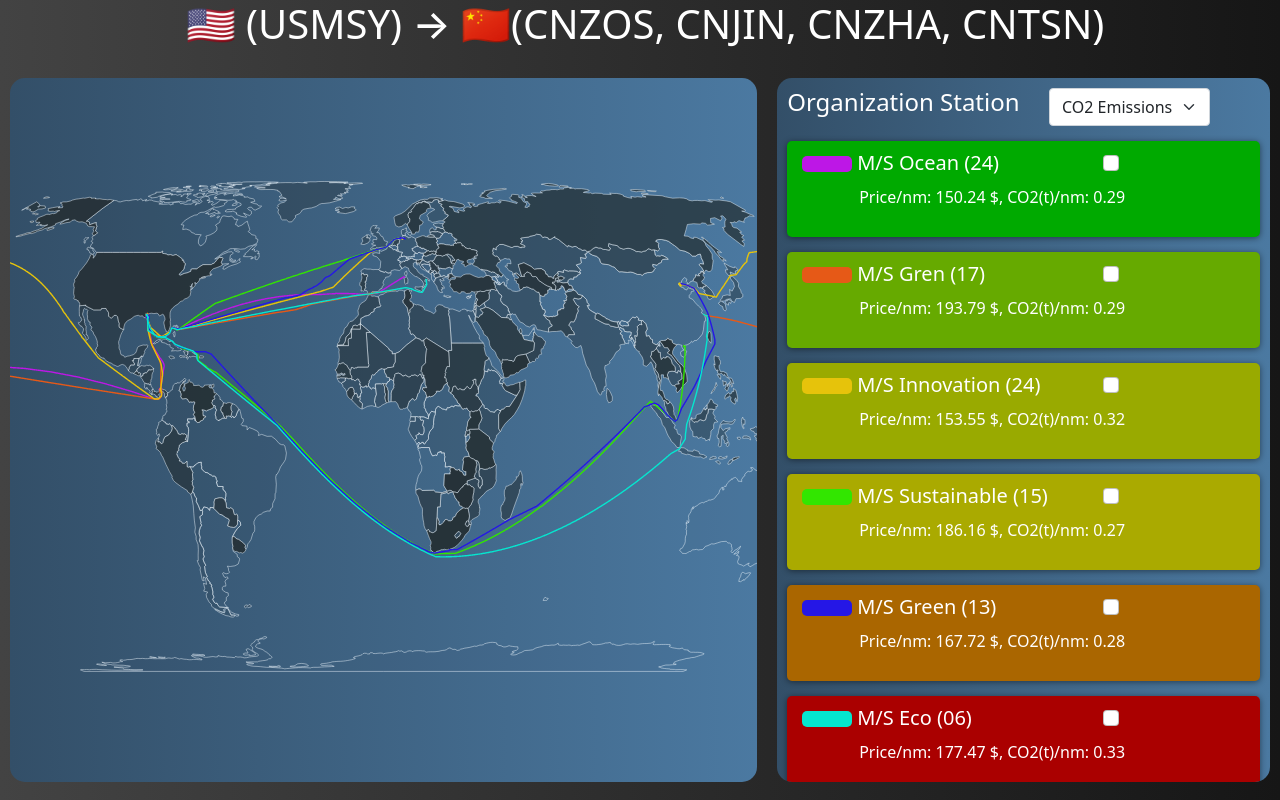
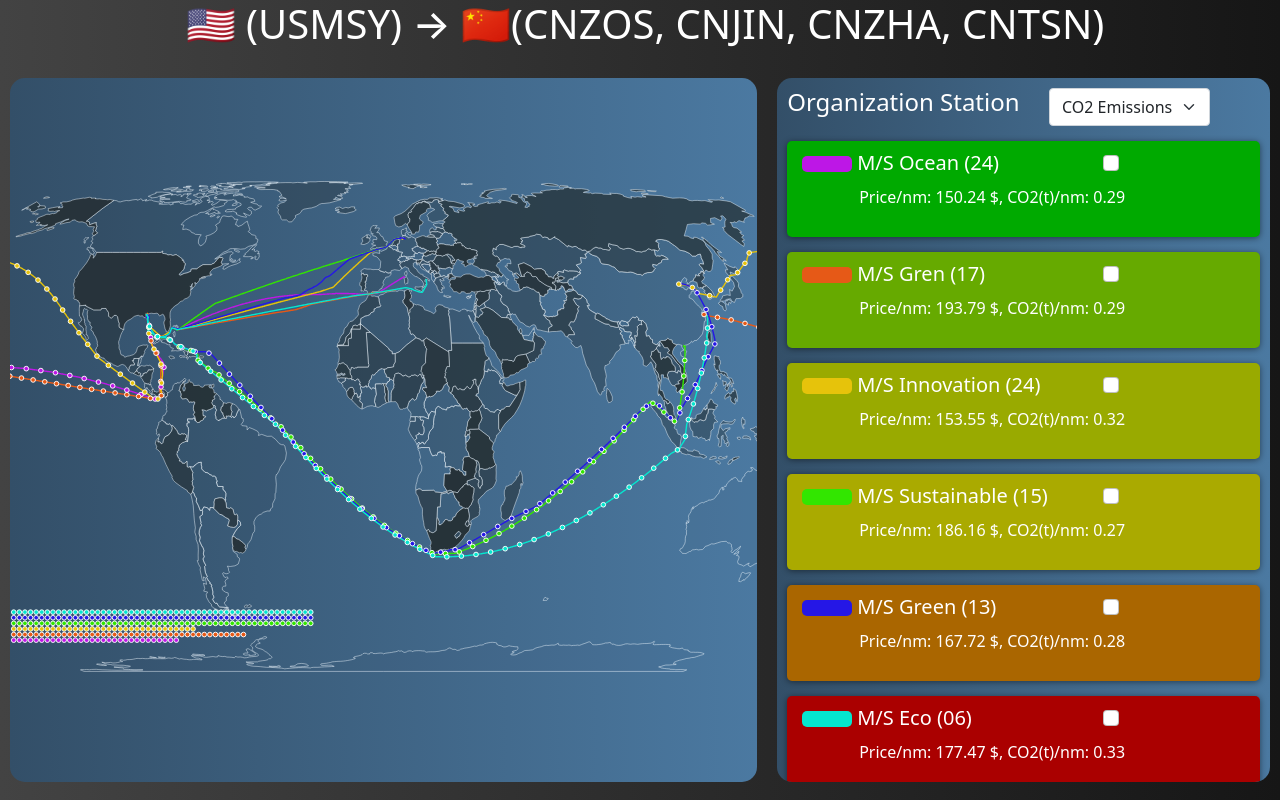
Before and after one commit to haved/Veracity7, a React (Create React App) app: page / in a window 1280 px wide. Built offline with nearby package versions, Linux system fonts and the light colour scheme.

Commit message:
add points and distance

```diff
--- a/src/App.tsx
+++ b/src/App.tsx
@@ -8,7 +8,6 @@ import { Card } from "react-bootstrap";
 import InfoContainer from "./Components/InfoContainer";
 import { Boat, loadBoats } from "./Boat";
 import { propTypes } from "react-bootstrap/esm/Image";
-import { sortAndDeduplicateDiagnostics } from "typescript";
 
 function App(this: any) {
   const [boatsUnsorted, setBoatsUnsorted] = useState<Boat[]>([]);
@@ -62,7 +61,7 @@ function App(this: any) {
         </header>
       </div>
       <div className="ContainerContainer">
-        <MapContainer boats={boats}></MapContainer>
+        <MapContainer boats={boats} dotVariable="price"></MapContainer>
         <InfoContainer boats={boats} setSorting={setSorting} boatsHidden={boatsHidden} setBoatsHidden={setBoatsHidden}></InfoContainer>
       </div>
     </div>
--- a/src/Boat.ts
+++ b/src/Boat.ts
@@ -80,7 +80,7 @@ export async function loadBoats(): Promise<Boat[]> {
     const trip = ballast ? ships[name].ballastTrip : ships[name].ladenTrip;
     const lastTime = trip?.points.length === 0 ? 0 : trip?.points[trip?.points.length-1].hourIn!;
     trip?.points.push({
-      hourIn: lastTime,
+      hourIn: lastTime+(+ais_point["hours_since_last_position"]!),
       long: +ais_point["longitude"]!,
       lat: +ais_point["latitude"]!,
     });
--- a/src/Components/MapContainer.tsx
+++ b/src/Components/MapContainer.tsx
@@ -8,8 +8,37 @@ import { Boat, Trip } from "../Boat";
 const scale: number = 200;
 const cx: number = 400;
 const cy: number = 220;
+const viewboxWidth = 800;
+const viewboxHeight = 450;
 
-const MapContainer  = (props: {boats: Boat[]})  => {
+type DotVariable = "CO2"|"price"|"time"|null;
+const PRICE_PER_DOT = 50000;
+const CO2_PER_DOT = 100;
+const TIME_PER_DOT = 24;
+
+//This function takes in latitude and longitude of two location and returns the distance between them as the crow flies (in km)
+function calcCrow(lat1:number, lon1:number, lat2:number, lon2:number)
+{
+  var R = 6371; // km
+  var dLat = toRad(lat2-lat1);
+  var dLon = toRad(lon2-lon1);
+  var lat1 = toRad(lat1);
+  var lat2 = toRad(lat2);
+
+  var a = Math.sin(dLat/2) * Math.sin(dLat/2) +
+    Math.sin(dLon/2) * Math.sin(dLon/2) * Math.cos(lat1) * Math.cos(lat2);
+  var c = 2 * Math.atan2(Math.sqrt(a), Math.sqrt(1-a));
+  var d = R * c;
+  return d;
+}
+
+// Converts numeric degrees to radians
+function toRad(Value:number)
+{
+    return Value * Math.PI / 180;
+}
+
+const MapContainer  = (props: {boats: Boat[], dotVariable: DotVariable})  => {
     const {boats} = props;
     const [geographies, setGeographies] = React.useState<[] | Array<Feature<Geometry | null>>>([]);
     const trips: Trip[] = [];
@@ -30,7 +59,6 @@ const MapContainer  = (props: {boats: Boat[]})  => {
 
     const projection = geoEqualEarth().scale(scale).translate([cx, cy]).rotate([0,0]);
     boats.forEach( e => {
-      console.log(e.ballastTrip.points.length);
         trips.push(e.ballastTrip);
         trips.push(e.ladenTrip);
     });
@@ -63,9 +91,77 @@ const MapContainer  = (props: {boats: Boat[]})  => {
       );
     }
 
+    function makeDotPointsForTrip(trip: Trip, numDots: number) {
+      numDots = Math.floor(numDots);
+      const circles = [];
+      let totalDist = 0;
+      for(let i = 1; i < trip.points.length; i++) {
+        const from = trip.points[i-1];
+        const to = trip.points[i];
+        const dist = calcCrow(from.lat, from.long, to.lat, to.long);
+        totalDist += dist;
+      }
+      const kmPerDot = totalDist/(numDots+1);
+
+      let lastDistTraveled = 0;
+      let distTraveled = 0;
+      let nextDot = kmPerDot;
+      let dataPoint = 0;
+      let lastPoint:[number,number] = [0,0]
+      while(dataPoint < trip.points.length && circles.length < numDots) {
+        while(dataPoint+1 < trip.points.length && distTraveled < nextDot) {
+          const from = trip.points[dataPoint];
+          dataPoint++;
+          const to = trip.points[dataPoint];
+          const dist = calcCrow(from.lat, from.long, to.lat, to.long);
+          lastDistTraveled = distTraveled;
+          distTraveled += dist;
+        }
+
+        const from = trip.points[dataPoint-1];
+        const to = trip.points[dataPoint];
+
+        const unlerp = (nextDot-lastDistTraveled)/(distTraveled-lastDistTraveled);
+        const point: [number, number] = [from.long*(1-unlerp) + to.long*unlerp, from.lat*(1-unlerp) + to.lat*unlerp];
+        const proj = projection(point)!;
+        if (Math.abs(lastPoint[0]-proj[0]) < 100 || circles.length === 0)
+          circles.push(<circle r="2.5" transform={`translate(${proj[0]}, ${proj[1]})`} fill={trip.color} stroke="white"/>);
+        lastPoint = proj;
+        nextDot += kmPerDot;
+      }
+
+      console.log(circles.length);
+
+      return circles;
+    }
+
+    function makeDotPointsLegend(height: number, color: string, numDots: number) {
+      const circles = [];
+      for(let i = 0; i < numDots; i++) {
+        circles.push(<circle r="2.5" transform={`translate(${4+i*6}, ${viewboxHeight-height*6})`} fill={color} stroke="white"/>)
+      }
+      return circles;
+    }
+
+    function makeDotPoints() {
+      if(props.dotVariable === "price") {
+        return boats.flatMap((boat, i) => [
+          makeDotPointsForTrip(boat.ladenTrip, boat.price / PRICE_PER_DOT),
+          makeDotPointsLegend(i, boat.color, boat.price / PRICE_PER_DOT)
+        ]);
+      } else if(props.dotVariable === "CO2") {
+        return boats.flatMap((boat, i) => [
+          makeDotPointsForTrip(boat.ballastTrip, boat.ballastTrip.totalCO2 / CO2_PER_DOT),
+          makeDotPointsForTrip(boat.ladenTrip, boat.ladenTrip.totalCO2 / CO2_PER_DOT),
+          makeDotPointsLegend(i, boat.color, (boat.ballastTrip.totalCO2 + boat.ladenTrip.totalCO2) / CO2_PER_DOT)
+        ]);
+      }
+      return [];
+    }
+
     return (
         <div className={"Container"} id={"map"}>
-            <svg width={scale*3} height={scale*3} viewBox="0 0 800 450">
+            <svg width={scale*3} height={scale*3} viewBox={`0 0 ${viewboxWidth} ${viewboxHeight}`}>
                 <g>
                     {(geographies as []).map((d, i) => (
                         <path key={`path-${i}`}
@@ -79,6 +175,7 @@ const MapContainer  = (props: {boats: Boat[]})  => {
                 <g>
                   {trips.map((d) => pathOfTrip(d))}
                 </g>
+                {props.dotVariable !== null && makeDotPoints()}
             </svg>
         </div>
     );
```
